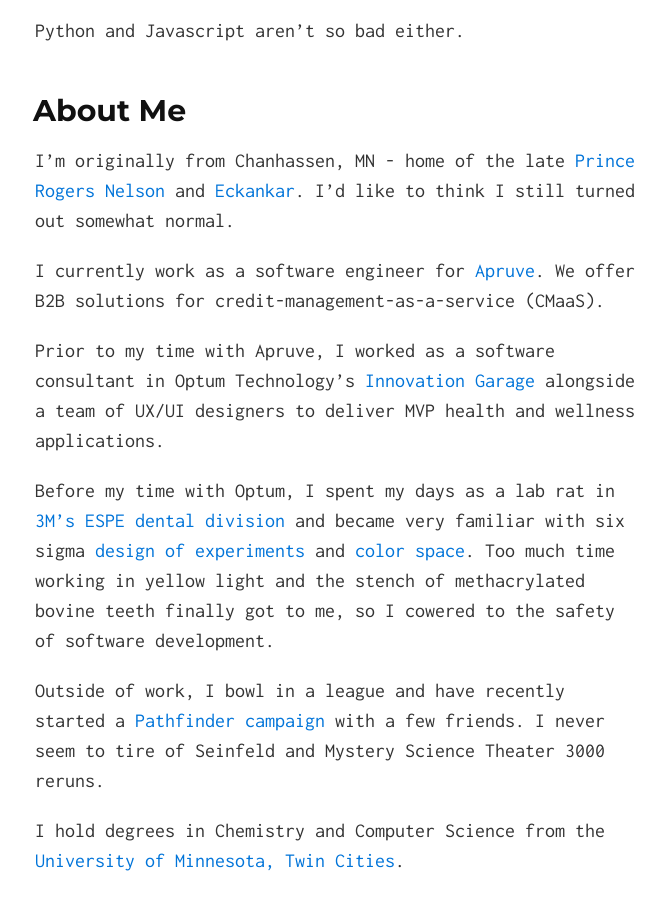
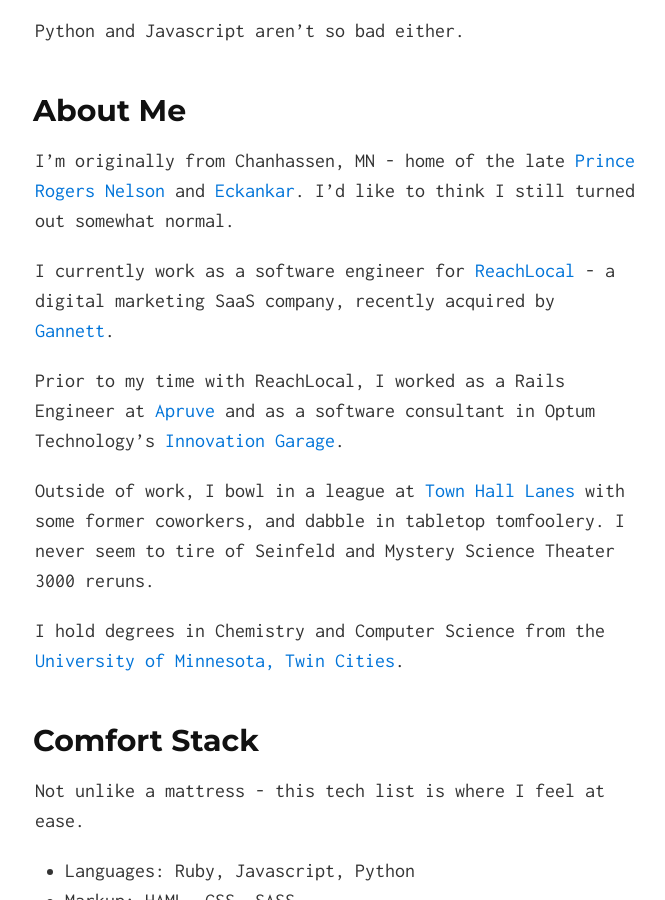
Before and after one commit to dbelling/dbelling.github.io, a Jekyll site: the page built from index.md, in a window 1280 px wide and 900 px high, scrolled down 254 px. Shown: the whole window, without its empty margins (305-970 px from the left). Built offline with Jekyll 4.4.1, drawn with Linux system fonts in a browser that asks for light colours.

Commit message:
Update job summary.

```diff
--- a/index.md
+++ b/index.md
@@ -10,13 +10,11 @@
 
 I'm originally from Chanhassen, MN - home of the late [Prince Rogers Nelson](https://en.wikipedia.org/wiki/Prince_(musician)) and [Eckankar](https://en.wikipedia.org/wiki/Eckankar). I'd like to think I still turned out somewhat normal.
 
-I currently work as a software engineer for [Apruve](https://www.apruve.com). We offer B2B solutions for credit-management-as-a-service (CMaaS).
+I currently work as a software engineer for [ReachLocal](https://www.reachlocal.com) - a digital marketing SaaS company, recently acquired by [Gannett](https://www.gannett.com/).
 
-Prior to my time with Apruve, I worked as a software consultant in Optum Technology's [Innovation Garage](http://www.thegarage.us) alongside a team of UX/UI designers to deliver MVP health and wellness applications.
+Prior to my time with ReachLocal, I worked as a Rails Engineer at [Apruve](https://www.apruve.com) and as a software consultant in Optum Technology's [Innovation Garage](http://www.thegarage.us).
 
-Before my time with Optum, I spent my days as a lab rat in [3M's ESPE dental division](http://www.3m.com/3M/en_US/dental-us/) and became very familiar with six sigma [design of experiments](https://www.isixsigma.com/tools-templates/design-of-experiments-doe/design-experiments-software-testing/) and [color space](https://en.wikipedia.org/wiki/Lab_color_space). Too much time working in yellow light and the stench of methacrylated bovine teeth finally got to me, so I cowered to the safety of software development.
-
-Outside of work, I bowl in a league and have recently started a [Pathfinder campaign](http://paizo.com/pathfinderRPG) with a few friends. I never seem to tire of Seinfeld and Mystery Science Theater 3000 reruns.
+Outside of work, I bowl in a league at [Town Hall Lanes](http://www.thlanes.com/) with some former coworkers, and dabble in tabletop tomfoolery. I never seem to tire of Seinfeld and Mystery Science Theater 3000 reruns.
 
 I hold degrees in Chemistry and Computer Science from the [University of Minnesota, Twin Cities](http://twin-cities.umn.edu).
 
```
